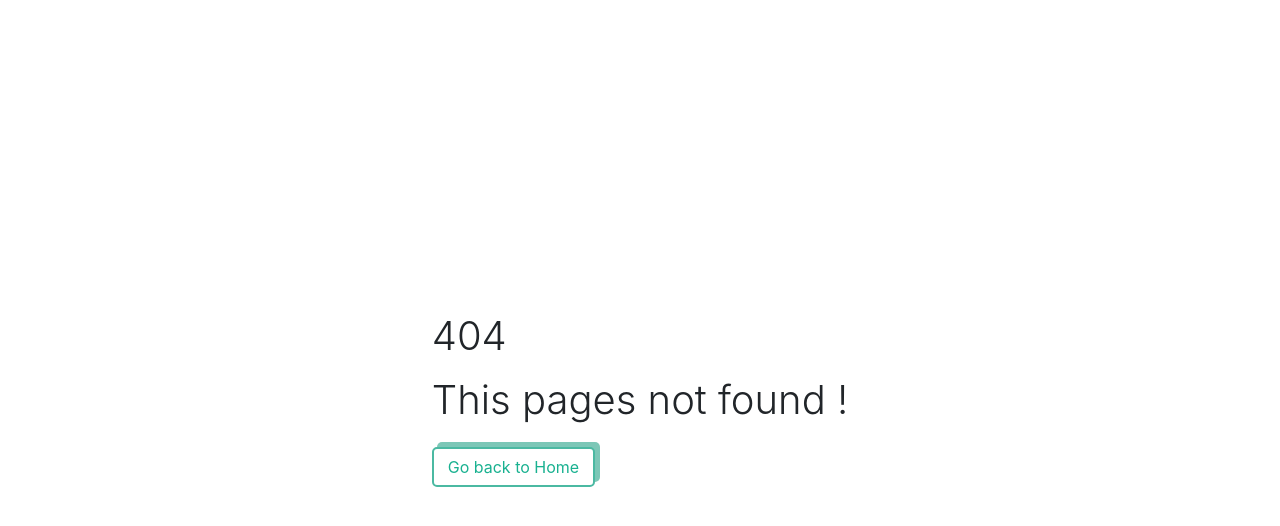
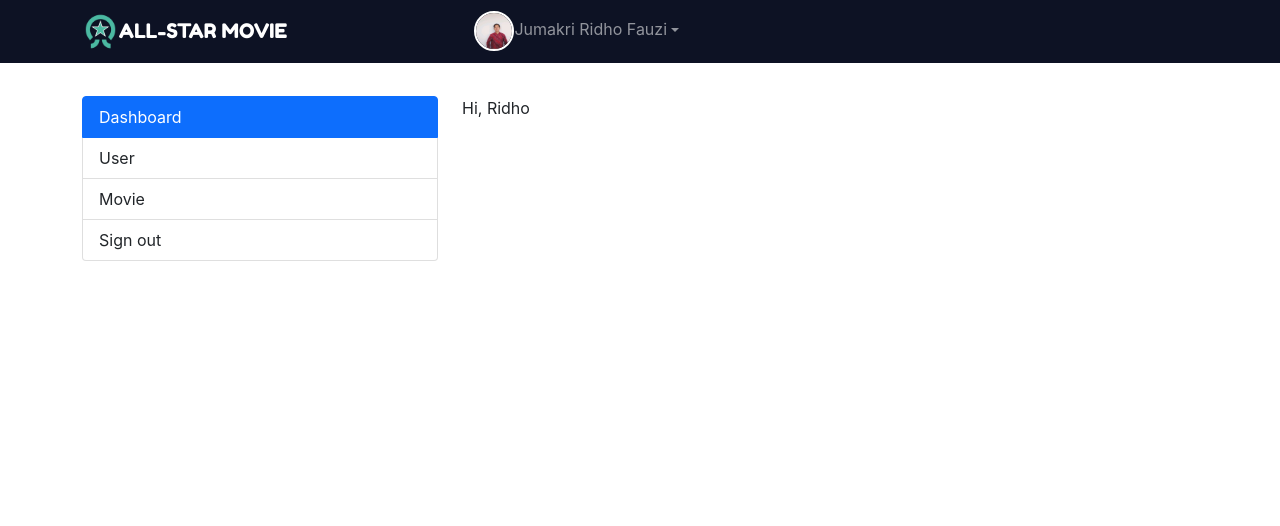
Before and after one commit to ridhoajibx/movie, a React (Create React App) app: page /admin/dashboard in a window 1280 px wide. Before the commit this address had no page. Shown: the top 526 px of the page. Built offline with nearby package versions, Linux system fonts and the light colour scheme.

Commit message:
[ridho]--create admin page

```diff
--- /dev/null
+++ b/src/pages/admin/component/Sidenav.js
@@ -0,0 +1,16 @@
+import React from 'react';
+
+const Sidenav = () => {
+    return (
+        <div class="list-group">
+            <a href="#" class="list-group-item list-group-item-action active" aria-current="true">
+                Dashboard
+            </a>
+            <a href="#" class="list-group-item list-group-item-action">User</a>
+            <a href="#" class="list-group-item list-group-item-action">Movie</a>
+            <a href="#" class="list-group-item list-group-item-action">Sign out</a>
+        </div>
+    );
+}
+
+export default Sidenav;
--- /dev/null
+++ b/src/pages/admin/component/Topnav.js
@@ -0,0 +1,42 @@
+import React from 'react';
+import { Link } from 'react-router-dom';
+import Logo from '../../../assets/logo.png';
+import profileImg from '../../../assets/profile.jpeg';
+
+const Topnav = () => {
+    return (
+        <div>
+            <header>
+                <nav className="navbar navbar-expand-md navbar-dark bg-main-color fixed-top">
+                    <div className="container">
+                        <Link className="navbar-brand font-weight-bolder d-flex align-items-center" to="/">
+                            <img src={Logo} alt="" className="brandImage" />
+                            <div className="brandText">
+                                ALL-STAR MOVIE
+                            </div>
+                        </Link>
+                        <button className="navbar-toggler" type="button" data-toggle="collapse" data-target="#navbarCollapse" aria-controls="navbarCollapse" aria-expanded="false" aria-label="Toggle navigation">
+                            <span className="navbar-toggler-icon"></span>
+                        </button>
+                        <div className="collapse navbar-collapse" id="navbarCollapse">
+                            <ul className="navbar-nav ml-auto">
+                                <li className="nav-item dropdown mt-2 mt-md-0">
+                                    <a className="nav-link nav-link dropdown-toggle font-weight-bolder" id="navbarDropdown" role="button" data-toggle="dropdown" aria-expanded="false">
+                                        <img className="profileImg rounded-circle mr-1" src={ profileImg } alt="profile-img" />
+                                        Jumakri Ridho Fauzi
+                                    </a>
+                                    <ul className="py-0 dropdown-menu dropdown-menu-right" aria-labelledby="navbarDropdown">
+                                        <li><a className="dropdown-item" href="#">Settings</a></li>
+                                        <li><a className="dropdown-item" href="#">Sign Out</a></li>
+                                    </ul>
+                                </li>
+                            </ul>
+                        </div>
+                    </div>
+                </nav>
+            </header>
+        </div>
+    );
+}
+
+export default Topnav;
--- /dev/null
+++ b/src/pages/admin/layouts/Admin.js
@@ -0,0 +1,28 @@
+import React from 'react';
+import Sidenav from '../component/Sidenav';
+import Topnav from '../component/Topnav';
+import Dashboard from '../views/Dashboard';
+
+const Admin = ({ children }) => {
+    return (
+        <div>
+            <div className="container-fluid">
+                <Topnav />
+            </div>
+            <div className="container">
+                <div className="py-5 mt-5">
+                    <div className="row">
+                        <div className="col-md-4">
+                            <Sidenav />
+                        </div>
+                        <div className="col-md-8">
+                            { children }
+                        </div>
+                    </div>
+                </div>
+            </div>
+        </div>
+    );
+}
+
+export default Admin;
--- /dev/null
+++ b/src/pages/admin/views/Dashboard.js
@@ -0,0 +1,12 @@
+import React, { useState } from 'react';
+
+const Dashboard = () => {
+    const [username, setUsername] = useState('Ridho')
+    return (
+        <div>
+            Hi, { username }
+        </div>
+    );
+}
+
+export default Dashboard;
--- a/src/routers/Index.js
+++ b/src/routers/Index.js
@@ -1,5 +1,5 @@
 import React from 'react';
-import { Route, Switch } from 'react-router-dom';
+import { Redirect, Route, Switch } from 'react-router-dom';
 import Header from '../components/header/Header';
 import HomePage from '../pages/home/Home';
 import Search from '../pages/movies/Search';
@@ -9,6 +9,8 @@ import Signin from '../pages/auth/form/Signin';
 import NotFound from '../pages/errors/NotFound';
 import Signup from '../pages/auth/form/Signup';
 import ShowMovie from '../pages/movies/Show';
+import Admin from '../pages/admin/layouts/Admin';
+import Dashboard from '../pages/admin/views/Dashboard';
 
 const Index = () => {
     return (
@@ -43,6 +45,12 @@ const Index = () => {
                 </Header>
             </Route>
 
+            <Route exact path="/admin/dashboard">
+                <Admin>
+                    <Dashboard />
+                </Admin>
+            </Route>
+
             <Route path="/signin" component={ Signin } />
             <Route path="/signup" component={ Signup } />
 
```
Also changed, not shown: src/pages/admin/views/Movies.js (added), src/pages/admin/views/Users.js (added).
